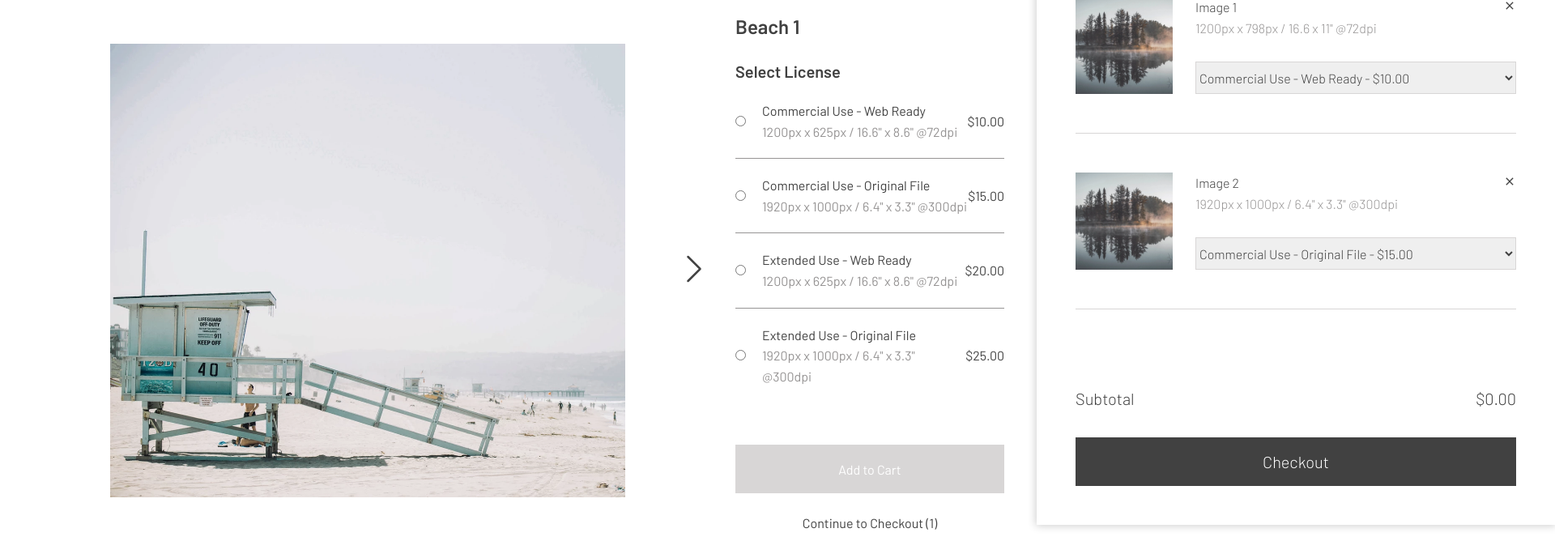
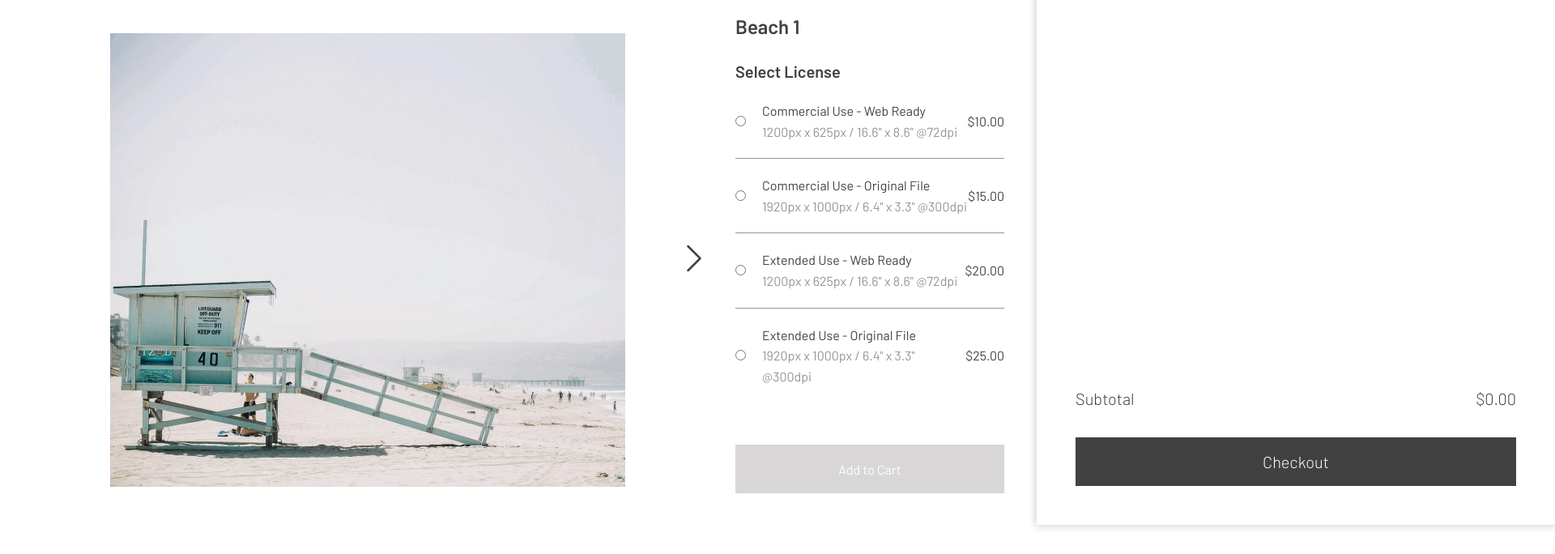
Before and after one commit to Knopkaivy/photographer-portfolio-demo, a React (Create React App) app: page /portfolio/beach/beach-1 in a window 1280 px wide. Shown: the part 152-836 px from the top of the page at 81% size, 1920 px wide, since content can reach past the window. Built offline with nearby package versions, Linux system fonts and the light colour scheme.

Commit message:
Add logic for adding item to cart

```diff
--- a/src/App.js
+++ b/src/App.js
@@ -11,14 +11,21 @@ import PhotoCardDetailed from './PhotoCardDetailed';
 import Bio from './Bio';
 
 import './styles/App.css';
+import { RiContactsBookLine } from 'react-icons/ri';
 
 function App() {
   const [portfolio, setPortfolio] = useState(starter);
 
+  const [purchaseItems, setPurchaseItems] = useState([]);
   const [cartSubtotal, setCartSubtotal] = useState(0);
 
   const [overlayIsOpen, setOverlayIsOpen] = useState(false);
   const [overlayInputVal, setOverlayInputVal] = useState('/');
+
+  let addItemToCart = (item) => {
+    let newState = [...purchaseItems, item];
+    setPurchaseItems(newState);
+  };
 
   let openOverlay = (val) => {
     setOverlayInputVal(val);
@@ -64,6 +71,7 @@ function App() {
         cartSubtotal={cartSubtotal}
         cartIsOpen={cartIsOpen}
         closeCart={closeCart}
+        purchaseItems={purchaseItems}
       />
       <Routes>
         <Route path="/" element={<Home portfolio={portfolio} />} />
@@ -96,6 +104,8 @@ function App() {
               openOverlay={openOverlay}
               closeOverlay={closeOverlay}
               openCart={openCart}
+              purchaseItems={purchaseItems}
+              addItemToCart={addItemToCart}
             />
           }
         />
--- a/src/Cart.jsx
+++ b/src/Cart.jsx
@@ -3,39 +3,8 @@ import { BsChevronRight } from 'react-icons/bs';
 import CartItem from './CartItem';
 import './styles/Cart.css';
 
-const Cart = ({ cartSubtotal, cartIsOpen, closeCart }) => {
-  const purchaseItemsStarter = [
-    {
-      imgURL: '',
-      name: 'Image 1',
-      label: 'Commercial Use - Web Ready',
-      detail: '1200px x 798px / 16.6 x 11" @72dpi',
-      id: '1',
-    },
-    {
-      imgURL: '',
-      name: 'Image 2',
-      label: 'Commercial Use - Original File',
-      detail: '1920px x 1000px / 6.4" x 3.3" @300dpi',
-      id: '12',
-    },
-    {
-      imgURL: '',
-      name: 'Image 3',
-      label: 'Extended Use - Web Ready',
-      detail: '1200px x 625px / 16.6" x 8.6" @72dpi',
-      id: '123',
-    },
-    {
-      imgURL: '',
-      name: 'Image 4',
-      label: 'Extended Use - Original File',
-      detail: '1920px x 1000px / 6.4" x 3.3" @300dpi',
-      id: '1234',
-    },
-  ];
-
-  const [purchaseItems, setPurchaseItems] = useState(purchaseItemsStarter);
+const Cart = ({ cartSubtotal, cartIsOpen, closeCart, purchaseItems }) => {
+  // const [purchaseItems, setPurchaseItems] = useState(purchaseItemsStarter);
 
   let handleCloseCart = (event) => {
     event.stopPropagation();
@@ -73,10 +42,12 @@ const Cart = ({ cartSubtotal, cartIsOpen, closeCart }) => {
             <BsChevronRight />
           </div>
           <h2 className="Cart__header">
-            Cart {purchaseItems.length > 0 && purchaseItems.length}
+            {`Cart (${purchaseItems.length > 0 && purchaseItems.length})`}
           </h2>
         </div>
-        <div className="Cart__list">{purchaseList}</div>
+        <div className="Cart__list">
+          {purchaseItems.length > 0 && purchaseList}
+        </div>
 
         <div className="Cart__checkoutSection">
           <div className="Cart__subtotal">
--- a/src/PhotoCardDetailed.jsx
+++ b/src/PhotoCardDetailed.jsx
@@ -15,6 +15,8 @@ const PhotoCardDetailed = ({
   openOverlay,
   closeOverlay,
   openCart,
+  purchaseItems,
+  addItemToCart,
 }) => {
   let params = useParams();
 
@@ -128,7 +130,12 @@ const PhotoCardDetailed = ({
         <div className="PhotoCardDetailed__descriptionContainer">
           <h2 className="PhotoCardDetailed__title">{photo.photoTitle}</h2>
           <div className="PhotoCardDetailed__description">
-            <PurchaseForm openCart={openCart} />
+            <PurchaseForm
+              photoId={photo.photoId}
+              openCart={openCart}
+              purchaseItems={purchaseItems}
+              addItemToCart={addItemToCart}
+            />
           </div>
         </div>
       </div>
--- a/src/PurchaseForm.jsx
+++ b/src/PurchaseForm.jsx
@@ -1,45 +1,21 @@
 import React, { useState } from 'react';
+import { v4 as uuidv4 } from 'uuid';
 import { licenseOptions } from './licenseOption';
 import './styles/PurchaseForm.css';
 
-const PurchaseForm = ({ openCart }) => {
+const PurchaseForm = ({ photoId, openCart, purchaseItems, addItemToCart }) => {
   const [currentOption, setCurrentOption] = useState(null);
-
-  const purchaseOptions = [
-    {
-      id: 'commercialWR',
-      label: 'Commercial Use - Web Ready',
-      detail: '1200px x 625px / 16.6" x 8.6" @72dpi',
-      price: '$10.00',
-      memo: 'This license offers images, illustrations and photos for commercial use. With this license, content can be used in promotional campaigns such as advertising, as well as on websites and blogs. Permissions are for web and digital use only and does not require the owner to be credited.',
-    },
-    {
-      id: 'commercialOF',
-      label: 'Commercial Use - Original File',
-      detail: '1920px x 1000px / 6.4" x 3.3" @300dpi',
-      price: '$15.00',
-      memo: 'This license offers images, illustrations and photos for commercial use. With this license, content can be used in promotional campaigns such as advertising, as well as on websites and blogs. Permissions are for web and digital use only and does not require the owner to be credited.',
-    },
-    {
-      id: 'extendedWR',
-      label: 'Extended Use - Web Ready',
-      detail: '1200px x 625px / 16.6" x 8.6" @72dpi',
-      price: '$20.00',
-      memo: 'This license offers images, illustrations and photos for commercial use. With this license, content can be used in promotional campaigns such as advertising, as well as on websites and blogs. Permissions are for web and digital use only and does not require the owner to be credited.',
-    },
-    {
-      id: 'extendedOF',
-      label: 'Extended Use - Original File',
-      detail: '1920px x 1000px / 6.4" x 3.3" @300dpi',
-      price: '$25.00',
-      memo: 'This license offers images, illustrations and photos for commercial use. With this license, content can be used in promotional campaigns such as advertising, as well as on websites and blogs. Permissions are for web and digital use only and does not require the owner to be credited.',
-    },
-  ];
 
   let handleSubmitPurchase = (event) => {
     event.preventDefault();
     if (currentOption !== null) {
       console.log('submitting', currentOption);
+      let item = { ...currentOption };
+      item.id = uuidv4();
+      item.imageUrl = `${photoId.charAt(0).toUpperCase()}${photoId
+        .slice(1)
+        .replace('-', '')}md`;
+      addItemToCart(item);
       openCart();
     } else {
       console.log('no item selected');
@@ -48,8 +24,8 @@ const PurchaseForm = ({ openCart }) => {
   let handleSelectOption = (event) => {
     let newId = event.target.id;
     let newOption = {};
-    for (let option of purchaseOptions) {
-      if (option.id === newId) {
+    for (let option of licenseOptions) {
+      if (option.licenseId === newId) {
         newOption = { ...option };
         setCurrentOption(newOption);
         break;
@@ -57,17 +33,20 @@ const PurchaseForm = ({ openCart }) => {
     }
   };
 
-  const purchaseList = purchaseOptions.map((option) => {
+  const purchaseList = licenseOptions.map((option) => {
     return (
-      <div className="PurchaseForm__radioItem" key={option.id}>
+      <div className="PurchaseForm__radioItem" key={option.licenseId}>
         <input
           type="radio"
-          id={option.id}
+          id={option.licenseId}
           name="license"
           onClick={handleSelectOption}
         />
         <div className="PurchaseForm__radioItemDescription">
-          <label className="PurchaseForm__radioItemLabel" htmlFor={option.id}>
+          <label
+            className="PurchaseForm__radioItemLabel"
+            htmlFor={option.licenseId}
+          >
             {option.label}
             <div className="PurchaseForm__radioItemMemo">{option.memo}</div>
           </label>
@@ -90,7 +69,10 @@ const PurchaseForm = ({ openCart }) => {
           Add to Cart
         </button>
       </div>
-      <div className="PurchaseForm__checkoutLink">Continue to Checkout (1)</div>
+      <div className="PurchaseForm__checkoutLink">
+        {purchaseItems.length > 0 &&
+          `Continue to Checkout (${purchaseItems.length})`}
+      </div>
     </form>
   );
 };
--- a/src/licenseOption.js
+++ b/src/licenseOption.js
@@ -1,27 +1,27 @@
 export const licenseOptions = [
   {
-    id: 'commercialWR',
+    licenseId: 'commercialWR',
     label: 'Commercial Use - Web Ready',
     detail: '1200px x 625px / 16.6" x 8.6" @72dpi',
     price: '$10.00',
     memo: 'This license offers images, illustrations and photos for commercial use. With this license, content can be used in promotional campaigns such as advertising, as well as on websites and blogs. Permissions are for web and digital use only and does not require the owner to be credited.',
   },
   {
-    id: 'commercialOF',
+    licenseId: 'commercialOF',
     label: 'Commercial Use - Original File',
     detail: '1920px x 1000px / 6.4" x 3.3" @300dpi',
     price: '$15.00',
     memo: 'This license offers images, illustrations and photos for commercial use. With this license, content can be used in promotional campaigns such as advertising, as well as on websites and blogs. Permissions are for web and digital use only and does not require the owner to be credited.',
   },
   {
-    id: 'extendedWR',
+    licenseId: 'extendedWR',
     label: 'Extended Use - Web Ready',
     detail: '1200px x 625px / 16.6" x 8.6" @72dpi',
     price: '$20.00',
     memo: 'This license offers images, illustrations and photos for commercial use. With this license, content can be used in promotional campaigns such as advertising, as well as on websites and blogs. Permissions are for web and digital use only and does not require the owner to be credited.',
   },
   {
-    id: 'extendedOF',
+    licenseId: 'extendedOF',
     label: 'Extended Use - Original File',
     detail: '1920px x 1000px / 6.4" x 3.3" @300dpi',
     price: '$25.00',
--- a/src/styles/Cart.css
+++ b/src/styles/Cart.css
@@ -7,7 +7,7 @@
   left: 0;
   background-color: rgba(0, 0, 0, 0.6);
   position: fixed;
-  z-index: 4;
+  z-index: 5;
   transform: scale(0);
   opacity: 0;
   transition: all 0.01s ease;
@@ -21,10 +21,10 @@
   max-width: 64rem;
   height: 100vh;
   background-color: var(--color-white);
-  position: absolute;
+  position: fixed;
   top: 0;
   right: -64rem;
-  z-index: 5;
+  z-index: 6;
   box-shadow: 0px 0px 10px 1px rgba(0, 0, 0, 0.2);
   display: flex;
   flex-direction: column;
```
